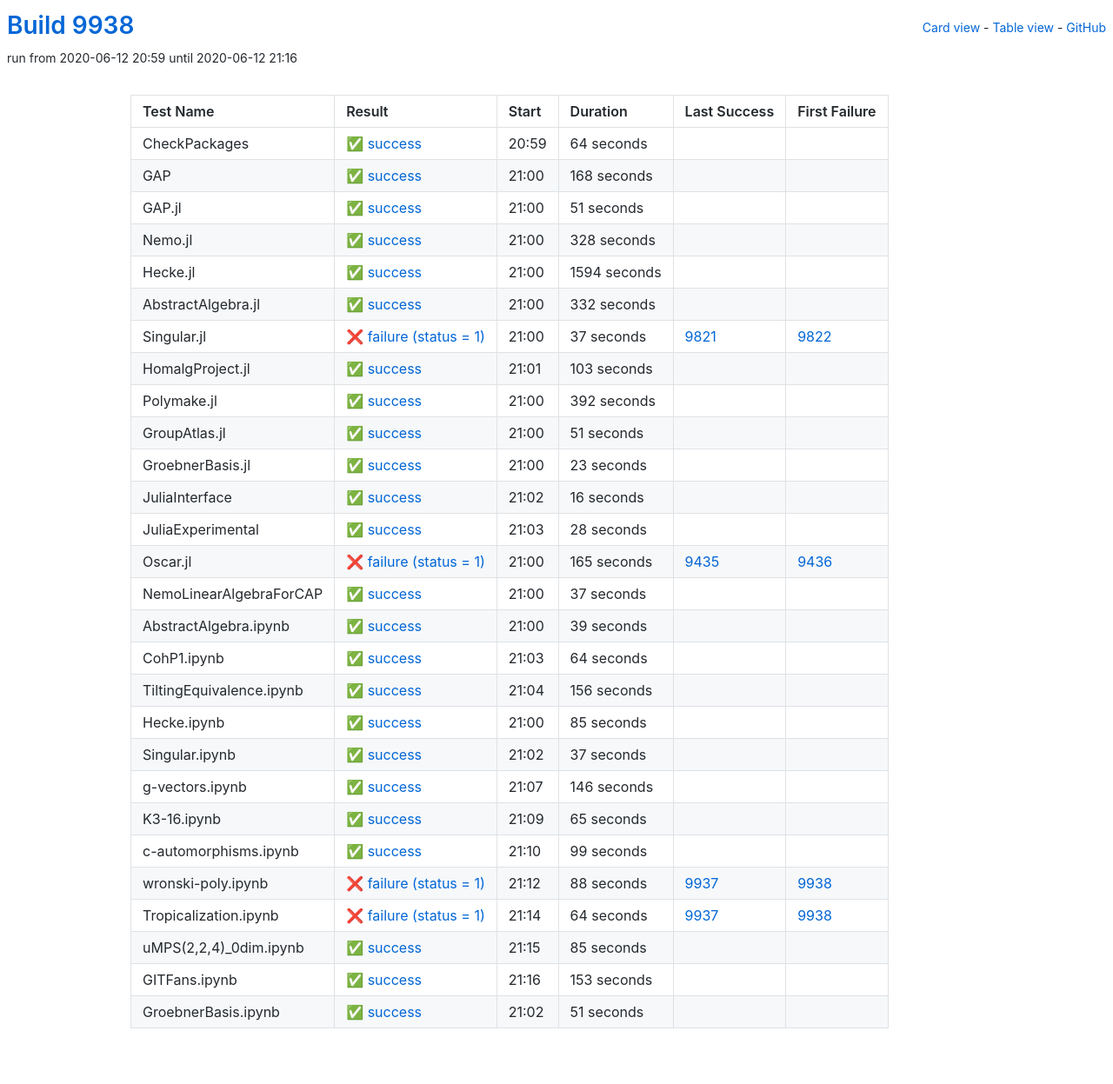
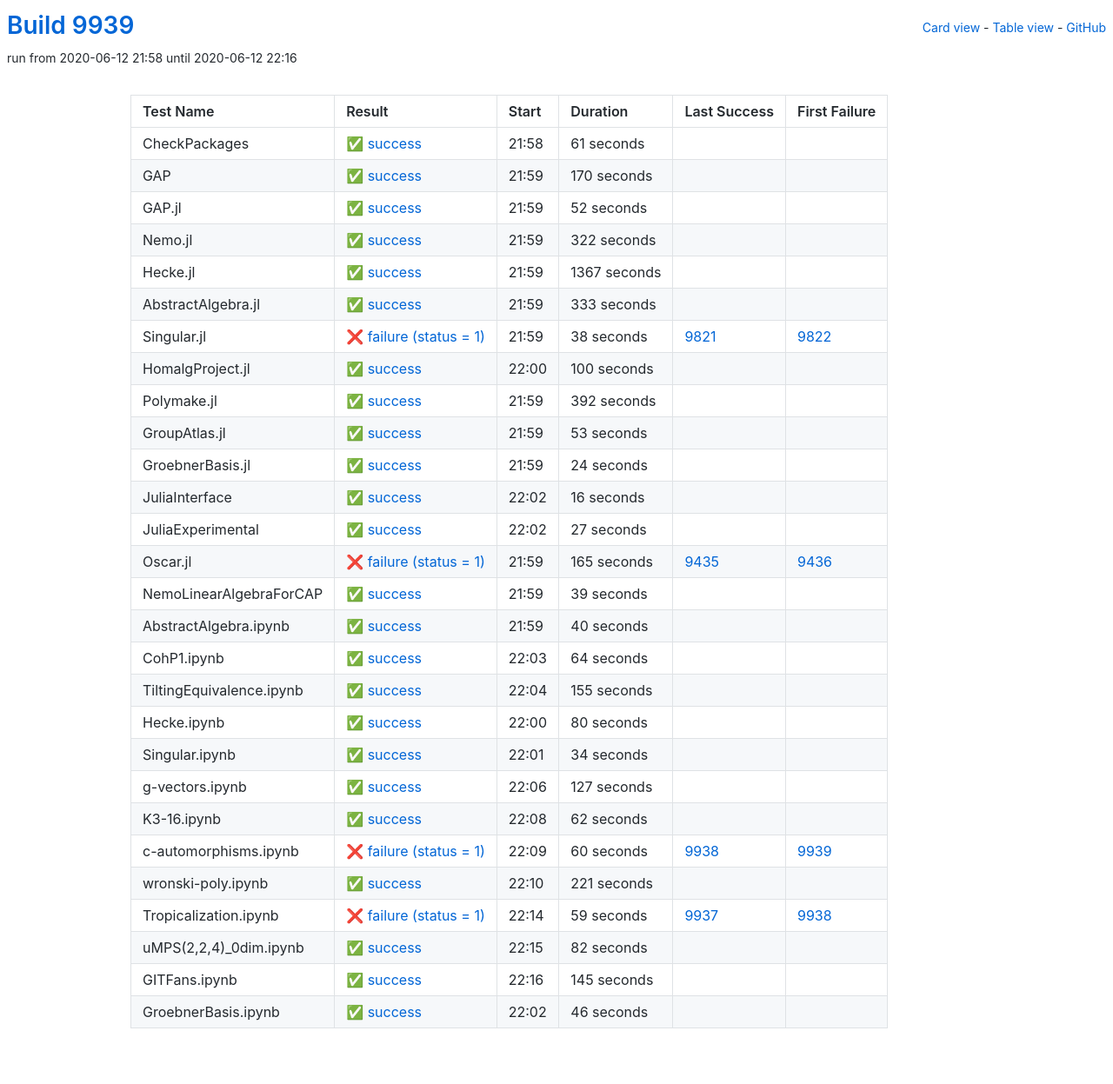
Before and after one commit to oscar-system/oscar-ci-status, a Jekyll site: the page built from table.html, in a window 1280 px wide. Shown: the whole page at 87% size. Built offline with Jekyll 4.4.1, drawn with Linux system fonts in a browser that asks for light colours.

Commit message:
Build #9939

```diff
--- a/_data/ci.yml
+++ b/_data/ci.yml
@@ -1,6 +1,6 @@
 ---
-build: 9938
-build_url: https://oscarci.mathematik.uni-kl.de/job/oscar/9938/
+build: 9939
+build_url: https://oscarci.mathematik.uni-kl.de/job/oscar/9939/
 job: oscar
 organization: oscar-system
 repo: oscar-ci-status
@@ -8,104 +8,104 @@
 tests:
 - name: CheckPackages
   id: checkpackages
-  log: https://oscarci.mathematik.uni-kl.de/job/oscar/9938/artifact/logs/build-9938/CheckPackages.log
-  start: 2020-06-12 20:59
+  log: https://oscarci.mathematik.uni-kl.de/job/oscar/9939/artifact/logs/build-9939/CheckPackages.log
+  start: 2020-06-12 21:58
   success: true
   exitcode: 0
   status: success
-  duration: 64
+  duration: 61
   last_success: false
   last_success_url:
   first_failure: false
   first_failure_url:
 - name: GAP
   id: gap
-  log: https://oscarci.mathematik.uni-kl.de/job/oscar/9938/artifact/logs/build-9938/GAP.log
-  start: 2020-06-12 21:00
+  log: https://oscarci.mathematik.uni-kl.de/job/oscar/9939/artifact/logs/build-9939/GAP.log
+  start: 2020-06-12 21:59
   success: true
   exitcode: 0
   status: success
-  duration: 168
+  duration: 170
   last_success: false
   last_success_url:
   first_failure: false
   first_failure_url:
 - name: GAP.jl
   id: gap-jl
-  log: https://oscarci.mathematik.uni-kl.de/job/oscar/9938/artifact/logs/build-9938/GAP.jl.log
-  start: 2020-06-12 21:00
+  log: https://oscarci.mathematik.uni-kl.de/job/oscar/9939/artifact/logs/build-9939/GAP.jl.log
+  start: 2020-06-12 21:59
   success: true
   exitcode: 0
   status: success
-  duration: 51
+  duration: 52
   last_success: false
   last_success_url:
   first_failure: false
   first_failure_url:
 - name: Nemo.jl
   id: nemo-jl
-  log: https://oscarci.mathematik.uni-kl.de/job/oscar/9938/artifact/logs/build-9938/Nemo.jl.log
-  start: 2020-06-12 21:00
+  log: https://oscarci.mathematik.uni-kl.de/job/oscar/9939/artifact/logs/build-9939/Nemo.jl.log
+  start: 2020-06-12 21:59
   success: true
   exitcode: 0
   status: success
-  duration: 328
+  duration: 322
   last_success: false
   last_success_url:
   first_failure: false
   first_failure_url:
 - name: Hecke.jl
   id: hecke-jl
-  log: https://oscarci.mathematik.uni-kl.de/job/oscar/9938/artifact/logs/build-9938/Hecke.jl.log
-  start: 2020-06-12 21:00
+  log: https://oscarci.mathematik.uni-kl.de/job/oscar/9939/artifact/logs/build-9939/Hecke.jl.log
+  start: 2020-06-12 21:59
   success: true
   exitcode: 0
   status: success
-  duration: 1594
+  duration: 1367
   last_success: false
   last_success_url:
   first_failure: false
   first_failure_url:
 - name: AbstractAlgebra.jl
   id: abstractalgebra-jl
-  log: https://oscarci.mathematik.uni-kl.de/job/oscar/9938/artifact/logs/build-9938/AbstractAlgebra.jl.log
-  start: 2020-06-12 21:00
+  log: https://oscarci.mathematik.uni-kl.de/job/oscar/9939/artifact/logs/build-9939/AbstractAlgebra.jl.log
+  start: 2020-06-12 21:59
   success: true
   exitcode: 0
   status: success
-  duration: 332
+  duration: 333
   last_success: false
   last_success_url:
   first_failure: false
   first_failure_url:
 - name: Singular.jl
   id: singular-jl
-  log: https://oscarci.mathematik.uni-kl.de/job/oscar/9938/artifact/logs/build-9938/Singular.jl.log
-  start: 2020-06-12 21:00
+  log: https://oscarci.mathematik.uni-kl.de/job/oscar/9939/artifact/logs/build-9939/Singular.jl.log
+  start: 2020-06-12 21:59
   success: false
   exitcode: 1
   status: failure
-  duration: 37
+  duration: 38
   last_success: 9821
   last_success_url: https://oscarci.mathematik.uni-kl.de/job/oscar/9821/
   first_failure: 9822
   first_failure_url: https://oscarci.mathematik.uni-kl.de/job/oscar/9822/
 - name: HomalgProject.jl
   id: homalgproject-jl
-  log: https://oscarci.mathematik.uni-kl.de/job/oscar/9938/artifact/logs/build-9938/HomalgProject.jl.log
-  start: 2020-06-12 21:01
+  log: https://oscarci.mathematik.uni-kl.de/job/oscar/9939/artifact/logs/build-9939/HomalgProject.jl.log
+  start: 2020-06-12 22:00
   success: true
   exitcode: 0
   status: success
-  duration: 103
+  duration: 100
   last_success: false
   last_success_url:
   first_failure: false
   first_failure_url:
 - name: Polymake.jl
   id: polymake-jl
-  log: https://oscarci.mathematik.uni-kl.de/job/oscar/9938/artifact/logs/build-9938/Polymake.jl.log
-  start: 2020-06-12 21:00
+  log: https://oscarci.mathematik.uni-kl.de/job/oscar/9939/artifact/logs/build-9939/Polymake.jl.log
+  start: 2020-06-12 21:59
   success: true
   exitcode: 0
   status: success
@@ -116,32 +116,32 @@
   first_failure_url:
 - name: GroupAtlas.jl
   id: groupatlas-jl
-  log: https://oscarci.mathematik.uni-kl.de/job/oscar/9938/artifact/logs/build-9938/GroupAtlas.jl.log
-  start: 2020-06-12 21:00
+  log: https://oscarci.mathematik.uni-kl.de/job/oscar/9939/artifact/logs/build-9939/GroupAtlas.jl.log
+  start: 2020-06-12 21:59
   success: true
   exitcode: 0
   status: success
-  duration: 51
+  duration: 53
   last_success: false
   last_success_url:
   first_failure: false
   first_failure_url:
 - name: GroebnerBasis.jl
   id: groebnerbasis-jl
-  log: https://oscarci.mathematik.uni-kl.de/job/oscar/9938/artifact/logs/build-9938/GroebnerBasis.jl.log
-  start: 2020-06-12 21:00
+  log: https://oscarci.mathematik.uni-kl.de/job/oscar/9939/artifact/logs/build-9939/GroebnerBasis.jl.log
+  start: 2020-06-12 21:59
   success: true
   exitcode: 0
   status: success
-  duration: 23
+  duration: 24
   last_success: false
   last_success_url:
   first_failure: false
   first_failure_url:
 - name: JuliaInterface
   id: juliainterface
-  log: https://oscarci.mathematik.uni-kl.de/job/oscar/9938/artifact/logs/build-9938/JuliaInterface.log
-  start: 2020-06-12 21:02
+  log: https://oscarci.mathematik.uni-kl.de/job/oscar/9939/artifact/logs/build-9939/JuliaInterface.log
+  start: 2020-06-12 22:02
   success: true
   exitcode: 0
   status: success
@@ -152,20 +152,20 @@
   first_failure_url:
 - name: JuliaExperimental
   id: juliaexperimental
-  log: https://oscarci.mathematik.uni-kl.de/job/oscar/9938/artifact/logs/build-9938/JuliaExperimental.log
-  start: 2020-06-12 21:03
+  log: https://oscarci.mathematik.uni-kl.de/job/oscar/9939/artifact/logs/build-9939/JuliaExperimental.log
+  start: 2020-06-12 22:02
   success: true
   exitcode: 0
   status: success
-  duration: 28
+  duration: 27
   last_success: false
   last_success_url:
   first_failure: false
   first_failure_url:
 - name: Oscar.jl
   id: oscar-jl
-  log: https://oscarci.mathematik.uni-kl.de/job/oscar/9938/artifact/logs/build-9938/Oscar.jl.log
-  start: 2020-06-12 21:00
+  log: https://oscarci.mathematik.uni-kl.de/job/oscar/9939/artifact/logs/build-9939/Oscar.jl.log
+  start: 2020-06-12 21:59
   success: false
   exitcode: 1
   status: failure
@@ -176,20 +176,8 @@
   first_failure_url: https://oscarci.mathematik.uni-kl.de/job/oscar/9436/
 - name: NemoLinearAlgebraForCAP
   id: nemolinearalgebraforcap
-  log: https://oscarci.mathematik.uni-kl.de/job/oscar/9938/artifact/logs/build-9938/NemoLinearAlgebraForCAP.log
-  start: 2020-06-12 21:00
-  success: true
-  exitcode: 0
-  status: success
-  duration: 37
-  last_success: false
-  last_success_url:
-  first_failure: false
-  first_failure_url:
-- name: AbstractAlgebra.ipynb
-  id: abstractalgebra-ipynb
-  log: https://oscarci.mathematik.uni-kl.de/job/oscar/9938/artifact/logs/build-9938/AbstractAlgebra.ipynb.log
-  start: 2020-06-12 21:00
+  log: https://oscarci.mathematik.uni-kl.de/job/oscar/9939/artifact/logs/build-9939/NemoLinearAlgebraForCAP.log
+  start: 2020-06-12 21:59
   success: true
   exitcode: 0
   status: success
@@ -198,10 +186,22 @@
   last_success_url:
   first_failure: false
   first_failure_url:
+- name: AbstractAlgebra.ipynb
+  id: abstractalgebra-ipynb
+  log: https://oscarci.mathematik.uni-kl.de/job/oscar/9939/artifact/logs/build-9939/AbstractAlgebra.ipynb.log
+  start: 2020-06-12 21:59
+  success: true
+  exitcode: 0
+  status: success
+  duration: 40
+  last_success: false
+  last_success_url:
+  first_failure: false
+  first_failure_url:
 - name: CohP1.ipynb
   id: cohp1-ipynb
-  log: https://oscarci.mathematik.uni-kl.de/job/oscar/9938/artifact/logs/build-9938/CohP1.ipynb.log
-  start: 2020-06-12 21:03
+  log: https://oscarci.mathematik.uni-kl.de/job/oscar/9939/artifact/logs/build-9939/CohP1.ipynb.log
+  start: 2020-06-12 22:03
   success: true
   exitcode: 0
   status: success
@@ -212,132 +212,132 @@
   first_failure_url:
 - name: TiltingEquivalence.ipynb
   id: tiltingequivalence-ipynb
-  log: https://oscarci.mathematik.uni-kl.de/job/oscar/9938/artifact/logs/build-9938/TiltingEquivalence.ipynb.log
-  start: 2020-06-12 21:04
+  log: https://oscarci.mathematik.uni-kl.de/job/oscar/9939/artifact/logs/build-9939/TiltingEquivalence.ipynb.log
+  start: 2020-06-12 22:04
   success: true
   exitcode: 0
   status: success
-  duration: 156
+  duration: 155
   last_success: false
   last_success_url:
   first_failure: false
   first_failure_url:
 - name: Hecke.ipynb
   id: hecke-ipynb
-  log: https://oscarci.mathematik.uni-kl.de/job/oscar/9938/artifact/logs/build-9938/Hecke.ipynb.log
-  start: 2020-06-12 21:00
+  log: https://oscarci.mathematik.uni-kl.de/job/oscar/9939/artifact/logs/build-9939/Hecke.ipynb.log
+  start: 2020-06-12 22:00
   success: true
   exitcode: 0
   status: success
-  duration: 85
+  duration: 80
   last_success: false
   last_success_url:
   first_failure: false
   first_failure_url:
 - name: Singular.ipynb
   id: singular-ipynb
-  log: https://oscarci.mathematik.uni-kl.de/job/oscar/9938/artifact/logs/build-9938/Singular.ipynb.log
-  start: 2020-06-12 21:02
+  log: https://oscarci.mathematik.uni-kl.de/job/oscar/9939/artifact/logs/build-9939/Singular.ipynb.log
+  start: 2020-06-12 22:01
   success: true
   exitcode: 0
   status: success
-  duration: 37
+  duration: 34
   last_success: false
   last_success_url:
   first_failure: false
   first_failure_url:
 - name: g-vectors.ipynb
   id: g-vectors-ipynb
-  log: https://oscarci.mathematik.uni-kl.de/job/oscar/9938/artifact/logs/build-9938/g-vectors.ipynb.log
-  start: 2020-06-12 21:07
+  log: https://oscarci.mathematik.uni-kl.de/job/oscar/9939/artifact/logs/build-9939/g-vectors.ipynb.log
+  start: 2020-06-12 22:06
   success: true
   exitcode: 0
   status: success
-  duration: 146
+  duration: 127
   last_success: false
   last_success_url:
   first_failure: false
   first_failure_url:
 - name: K3-16.ipynb
   id: k3-16-ipynb
-  log: https://oscarci.mathematik.uni-kl.de/job/oscar/9938/artifact/logs/build-9938/K3-16.ipynb.log
-  start: 2020-06-12 21:09
+  log: https://oscarci.mathematik.uni-kl.de/job/oscar/9939/artifact/logs/build-9939/K3-16.ipynb.log
+  start: 2020-06-12 22:08
   success: true
   exitcode: 0
   status: success
-  duration: 65
+  duration: 62
   last_success: false
   last_success_url:
   first_failure: false
   first_failure_url:
 - name: c-automorphisms.ipynb
   id: c-automorphisms-ipynb
-  log: https://oscarci.mathematik.uni-kl.de/job/oscar/9938/artifact/logs/build-9938/c-automorphisms.ipynb.log
-  start: 2020-06-12 21:10
+  log: https://oscarci.mathematik.uni-kl.de/job/oscar/9939/artifact/logs/build-9939/c-automorphisms.ipynb.log
+  start: 2020-06-12 22:09
+  success: false
+  exitcode: 1
+  status: failure
+  duration: 60
+  last_success: 9938
+  last_success_url: https://oscarci.mathematik.uni-kl.de/job/oscar/9938/
+  first_failure: 9939
+  first_failure_url: https://oscarci.mathematik.uni-kl.de/job/oscar/9939/
+- name: wronski-poly.ipynb
+  id: wronski-poly-ipynb
+  log: https://oscarci.mathematik.uni-kl.de/job/oscar/9939/artifact/logs/build-9939/wronski-poly.ipynb.log
+  start: 2020-06-12 22:10
   success: true
   exitcode: 0
   status: success
-  duration: 99
+  duration: 221
   last_success: false
   last_success_url:
   first_failure: false
   first_failure_url:
-- name: wronski-poly.ipynb
-  id: wronski-poly-ipynb
-  log: https://oscarci.mathematik.uni-kl.de/job/oscar/9938/artifact/logs/build-9938/wronski-poly.ipynb.log
-  start: 2020-06-12 21:12
+- name: Tropicalization.ipynb
+  id: tropicalization-ipynb
+  log: https://oscarci.mathematik.uni-kl.de/job/oscar/9939/artifact/logs/build-9939/Tropicalization.ipynb.log
+  start: 2020-06-12 22:14
   success: false
   exitcode: 1
   status: failure
-  duration: 88
-  last_success: 9937
-  last_success_url: https://oscarci.mathematik.uni-kl.de/job/oscar/9937/
-  first_failure: 9938
-  first_failure_url: https://oscarci.mathematik.uni-kl.de/job/oscar/9938/
-- name: Tropicalization.ipynb
-  id: tropicalization-ipynb
-  log: https://oscarci.mathematik.uni-kl.de/job/oscar/9938/artifact/logs/build-9938/Tropicalization.ipynb.log
-  start: 2020-06-12 21:14
-  success: false
-  exitcode: 1
-  status: failure
-  duration: 64
+  duration: 59
   last_success: 9937
   last_success_url: https://oscarci.mathematik.uni-kl.de/job/oscar/9937/
   first_failure: 9938
   first_failure_url: https://oscarci.mathematik.uni-kl.de/job/oscar/9938/
 - name: uMPS(2,2,4)_0dim.ipynb
   id: umps-2-2-4-0dim-ipynb
-  log: https://oscarci.mathematik.uni-kl.de/job/oscar/9938/artifact/logs/build-9938/uMPS-2-2-4-_0dim.ipynb.log
-  start: 2020-06-12 21:15
+  log: https://oscarci.mathematik.uni-kl.de/job/oscar/9939/artifact/logs/build-9939/uMPS-2-2-4-_0dim.ipynb.log
+  start: 2020-06-12 22:15
   success: true
   exitcode: 0
   status: success
-  duration: 85
+  duration: 82
   last_success: false
   last_success_url:
   first_failure: false
   first_failure_url:
 - name: GITFans.ipynb
   id: gitfans-ipynb
-  log: https://oscarci.mathematik.uni-kl.de/job/oscar/9938/artifact/logs/build-9938/GITFans.ipynb.log
-  start: 2020-06-12 21:16
+  log: https://oscarci.mathematik.uni-kl.de/job/oscar/9939/artifact/logs/build-9939/GITFans.ipynb.log
+  start: 2020-06-12 22:16
   success: true
   exitcode: 0
   status: success
-  duration: 153
+  duration: 145
   last_success: false
   last_success_url:
   first_failure: false
   first_failure_url:
 - name: GroebnerBasis.ipynb
   id: groebnerbasis-ipynb
-  log: https://oscarci.mathematik.uni-kl.de/job/oscar/9938/artifact/logs/build-9938/GroebnerBasis.ipynb.log
-  start: 2020-06-12 21:02
+  log: https://oscarci.mathematik.uni-kl.de/job/oscar/9939/artifact/logs/build-9939/GroebnerBasis.ipynb.log
+  start: 2020-06-12 22:02
   success: true
   exitcode: 0
   status: success
-  duration: 51
+  duration: 46
   last_success: false
   last_success_url:
   first_failure: false
```
Also changed, not shown: README.md.
